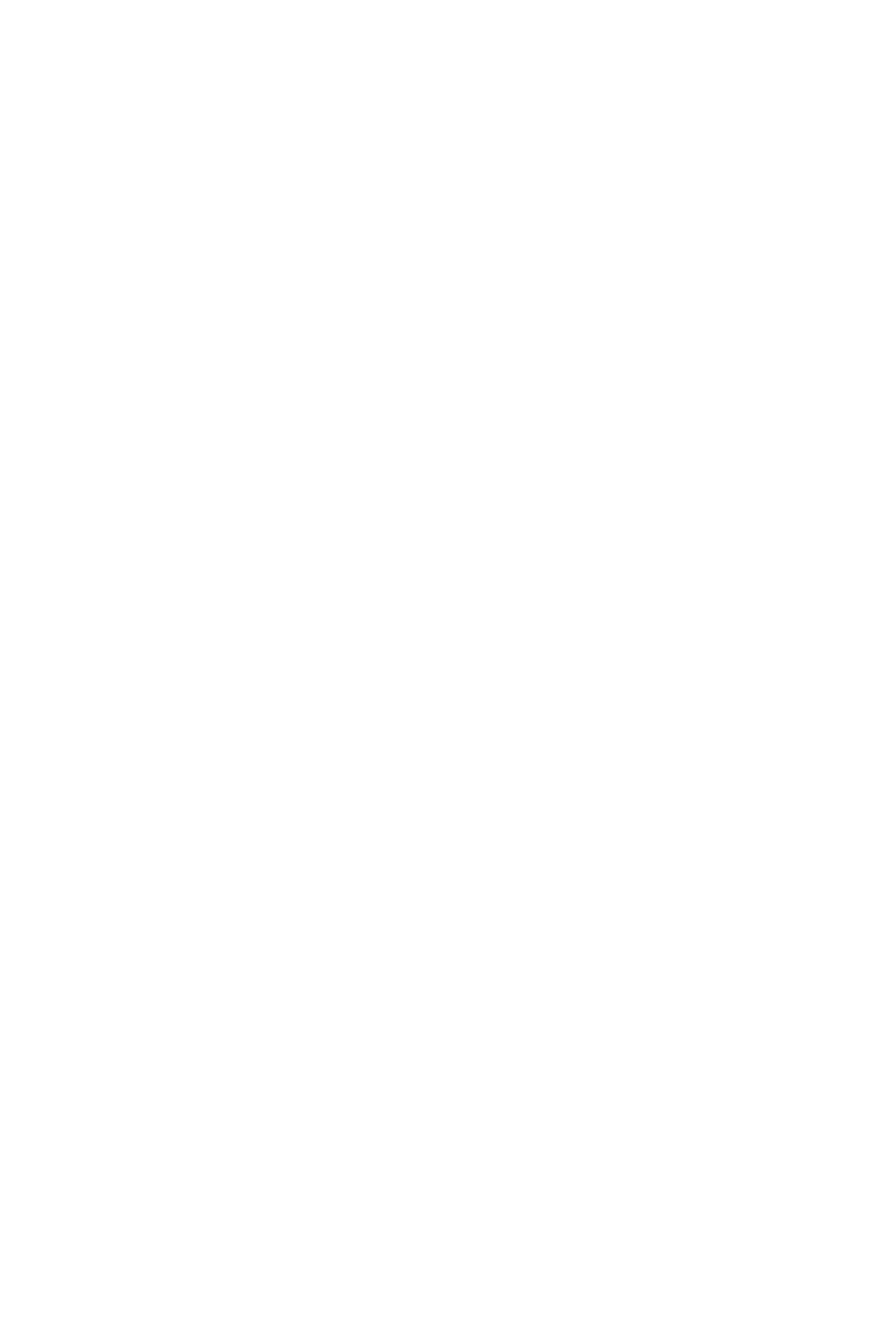
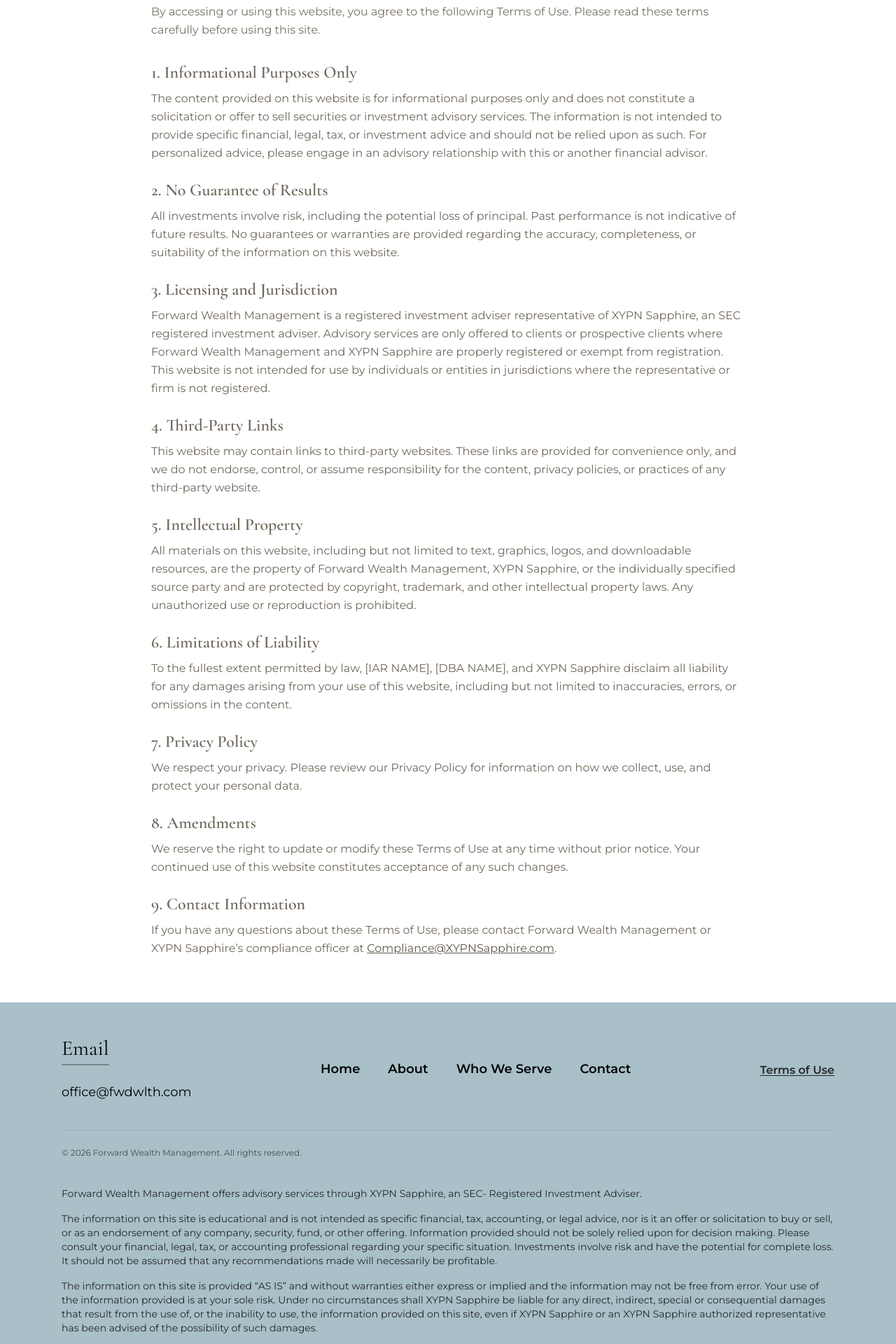
Before and after one commit to Ren6006/forwardwealthmanagement, a React (Vite) app: page /terms-of-use in a window 1280 px wide. Before the commit this address had no page. Shown: the part 320-2240 px from the top of the page at 70% size. Before the commit the page ends 800 px from the top, so only its background shows below. Built offline with nearby package versions, Linux system fonts and the light colour scheme.

Commit message:
terms of use and footer change

```diff
--- a/src/App.jsx
+++ b/src/App.jsx
@@ -5,6 +5,7 @@
 import AboutPage from './components/sections/AboutPage.jsx'
 import ServicesPage from './components/sections/ServicesPage.jsx'
 import ContactPage from './components/sections/ContactPage.jsx'
+import TermsOfUse from './components/sections/TermsOfUse.jsx'
 
 function App() {
   return (
@@ -15,6 +16,7 @@
           <Route path="about" element={<AboutPage />} />
           <Route path="services" element={<ServicesPage />} />
           <Route path="contact" element={<ContactPage />} />
+          <Route path="terms-of-use" element={<TermsOfUse />} />
         </Route>
       </Routes>
     </>
--- a/src/components/Footer.jsx
+++ b/src/components/Footer.jsx
@@ -1,11 +1,14 @@
+import { NavLink } from "react-router-dom";
+
 export default function Footer() {
   const currentYear = new Date().getFullYear();
 
   return (
-    <footer className="w-full bg-[#A9C0C8] text-black py-12">
+    <footer className="w-full bg-[#A9C0C8] text-black pt-12 pb-20">
       <div className="max-w-6xl mx-auto px-6">
+        <div className="flex flex-col md:flex-row items-start md:items-center justify-between gap-6">
           <div className="max-w-md">
-          <h2 className="font-heading text-3xl border-b-2 border-black/30 pb-1 w-fit">Contact</h2>
+            <h2 className="font-heading text-3xl border-b-2 border-black/30 pb-1 w-fit">Email</h2>
             <a
               href="mailto:office@fwdwlth.com"
               className="inline-block mt-6 text-black hover:text-brandDark transition-colors text-lg"
@@ -14,8 +17,56 @@
             </a>
           </div>
 
+          <nav className="flex flex-wrap gap-6 md:gap-10 text-base md:text-lg font-semibold md:justify-center flex-1 md:px-4">
+            <NavLink to="/" className="hover:text-brandDark hover:underline hover:underline-offset-4">
+              Home
+            </NavLink>
+            <NavLink to="/about" className="hover:text-brandDark hover:underline hover:underline-offset-4">
+              About
+            </NavLink>
+            <NavLink to="/services" className="hover:text-brandDark hover:underline hover:underline-offset-4">
+              Who We Serve
+            </NavLink>
+            <NavLink to="/contact" className="hover:text-brandDark hover:underline hover:underline-offset-4">
+              Contact
+            </NavLink>
+          </nav>
+
+          <NavLink
+            to="/terms-of-use"
+            className="ml-auto mt-1 text-sm md:text-base font-semibold text-black/80 hover:text-black underline underline-offset-2"
+          >
+            Terms of Use
+          </NavLink>
+        </div>
+
         <div className="border-t border-black/10 mt-10 pt-6 text-xs text-black/60">
           &copy; {currentYear} Forward Wealth Management. All rights reserved.
+        </div>
+
+        <div className="mt-10 text-xs md:text-sm leading-relaxed text-black/80 space-y-4 w-full">
+          <p>
+            Forward Wealth Management offers advisory services through XYPN Sapphire, an SEC-
+            Registered Investment Adviser.
+          </p>
+          <p>
+            The information on this site is educational and is not intended as specific financial,
+            tax, accounting, or legal advice, nor is it an offer or solicitation to buy or sell, or
+            as an endorsement of any company, security, fund, or other offering. Information
+            provided should not be solely relied upon for decision making. Please consult your
+            financial, legal, tax, or accounting professional regarding your specific situation.
+            Investments involve risk and have the potential for complete loss. It should not be
+            assumed that any recommendations made will necessarily be profitable.
+          </p>
+          <p>
+            The information on this site is provided “AS IS” and without warranties either express
+            or implied and the information may not be free from error. Your use of the information
+            provided is at your sole risk. Under no circumstances shall XYPN Sapphire be liable for
+            any direct, indirect, special or consequential damages that result from the use of, or
+            the inability to use, the information provided on this site, even if XYPN Sapphire or an
+            XYPN Sapphire authorized representative has been advised of the possibility of such
+            damages.
+          </p>
         </div>
       </div>
     </footer>
--- /dev/null
+++ b/src/components/sections/TermsOfUse.jsx
@@ -0,0 +1,152 @@
+import { useNavigate } from "react-router-dom";
+
+export default function TermsOfUse() {
+  const navigate = useNavigate();
+
+  const handleBack = () => {
+    if (window.history.length > 1) {
+      navigate(-1);
+    } else {
+      navigate("/");
+    }
+  };
+
+  return (
+    <section className="py-12 md:py-16 bg-white">
+      <div className="max-w-4xl mx-auto px-6">
+        <button
+          type="button"
+          onClick={handleBack}
+          className="mb-6 inline-flex items-center text-sm text-brandDark hover:text-brandAccent transition-colors"
+        >
+          <span className="mr-2">&#8592;</span>
+          Back
+        </button>
+
+        <h1 className="text-3xl md:text-4xl font-heading text-brandDark">
+          Terms of Use
+        </h1>
+        <div className="mt-3 h-[2px] w-20 bg-[#A9C0C8]" />
+
+        <p className="mt-6 text-brandDark/85 leading-relaxed">
+          By accessing or using this website, you agree to the following Terms of Use. Please read
+          these terms carefully before using this site.
+        </p>
+
+        <div className="mt-8 space-y-6 text-brandDark/90 leading-relaxed">
+          <section>
+            <h2 className="font-heading text-xl md:text-2xl font-semibold">
+              1. Informational Purposes Only
+            </h2>
+            <p className="mt-2">
+              The content provided on this website is for informational purposes only and does not
+              constitute a solicitation or offer to sell securities or investment advisory
+              services. The information is not intended to provide specific financial, legal, tax,
+              or investment advice and should not be relied upon as such. For personalized advice,
+              please engage in an advisory relationship with this or another financial advisor.
+            </p>
+          </section>
+
+          <section>
+            <h2 className="font-heading text-xl md:text-2xl font-semibold">
+              2. No Guarantee of Results
+            </h2>
+            <p className="mt-2">
+              All investments involve risk, including the potential loss of principal. Past
+              performance is not indicative of future results. No guarantees or warranties are
+              provided regarding the accuracy, completeness, or suitability of the information on
+              this website.
+            </p>
+          </section>
+
+          <section>
+            <h2 className="font-heading text-xl md:text-2xl font-semibold">
+              3. Licensing and Jurisdiction
+            </h2>
+            <p className="mt-2">
+              Forward Wealth Management is a registered investment adviser representative of XYPN
+              Sapphire, an SEC registered investment adviser. Advisory services are only offered to
+              clients or prospective clients where Forward Wealth Management and XYPN Sapphire are
+              properly registered or exempt from registration. This website is not intended for use
+              by individuals or entities in jurisdictions where the representative or firm is not
+              registered.
+            </p>
+          </section>
+
+          <section>
+            <h2 className="font-heading text-xl md:text-2xl font-semibold">
+              4. Third-Party Links
+            </h2>
+            <p className="mt-2">
+              This website may contain links to third-party websites. These links are provided for
+              convenience only, and we do not endorse, control, or assume responsibility for the
+              content, privacy policies, or practices of any third-party website.
+            </p>
+          </section>
+
+          <section>
+            <h2 className="font-heading text-xl md:text-2xl font-semibold">
+              5. Intellectual Property
+            </h2>
+            <p className="mt-2">
+              All materials on this website, including but not limited to text, graphics, logos, and
+              downloadable resources, are the property of Forward Wealth Management, XYPN Sapphire,
+              or the individually specified source party and are protected by copyright, trademark,
+              and other intellectual property laws. Any unauthorized use or reproduction is
+              prohibited.
+            </p>
+          </section>
+
+          <section>
+            <h2 className="font-heading text-xl md:text-2xl font-semibold">
+              6. Limitations of Liability
+            </h2>
+            <p className="mt-2">
+              To the fullest extent permitted by law, [IAR NAME], [DBA NAME], and XYPN Sapphire
+              disclaim all liability for any damages arising from your use of this website,
+              including but not limited to inaccuracies, errors, or omissions in the content.
+            </p>
+          </section>
+
+          <section>
+            <h2 className="font-heading text-xl md:text-2xl font-semibold">
+              7. Privacy Policy
+            </h2>
+            <p className="mt-2">
+              We respect your privacy. Please review our Privacy Policy for information on how we
+              collect, use, and protect your personal data.
+            </p>
+          </section>
+
+          <section>
+            <h2 className="font-heading text-xl md:text-2xl font-semibold">
+              8. Amendments
+            </h2>
+            <p className="mt-2">
+              We reserve the right to update or modify these Terms of Use at any time without prior
+              notice. Your continued use of this website constitutes acceptance of any such
+              changes.
+            </p>
+          </section>
+
+          <section>
+            <h2 className="font-heading text-xl md:text-2xl font-semibold">
+              9. Contact Information
+            </h2>
+            <p className="mt-2">
+              If you have any questions about these Terms of Use, please contact Forward Wealth
+              Management or XYPN Sapphire’s compliance officer at{" "}
+              <a
+                href="mailto:Compliance@XYPNSapphire.com"
+                className="text-brandDark underline hover:text-brandAccent"
+              >
+                Compliance@XYPNSapphire.com
+              </a>
+              .
+            </p>
+          </section>
+        </div>
+      </div>
+    </section>
+  );
+}
```
Lines whose indentation alone changed are shown as unchanged.
